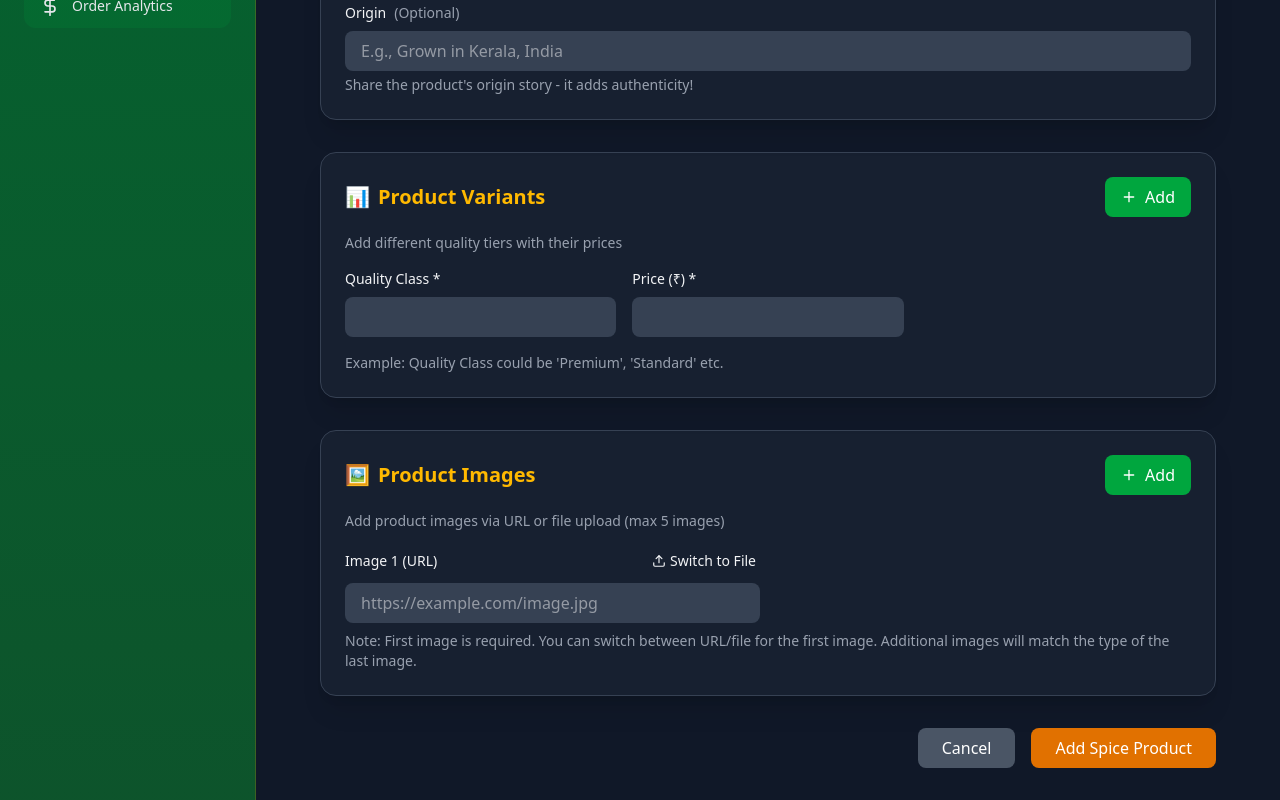
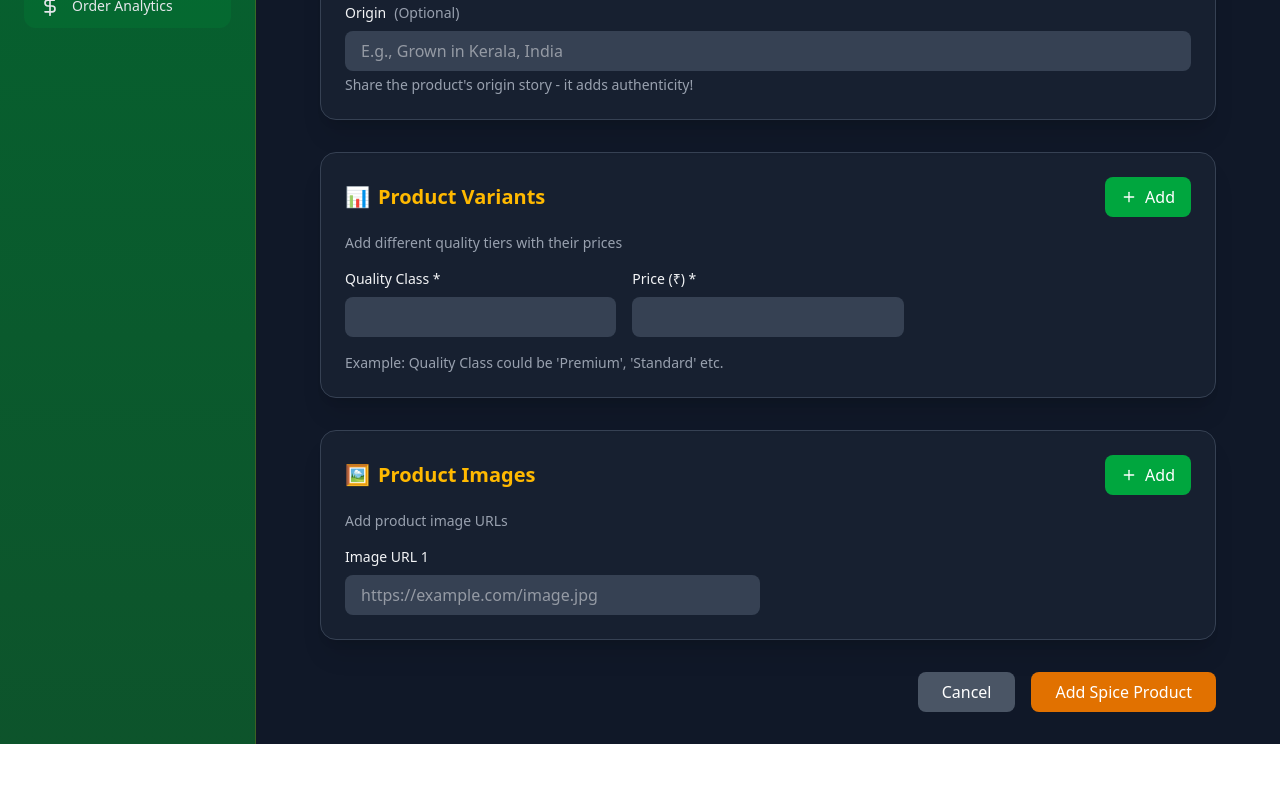
Before and after one commit to nibin-joseph05/spice-shop, a Next.js app in the folder next-frontend/: page /admin/add-spice in a window 1280 px wide. Shown: the part 554-1354 px from the top of the page. After the commit the page ends 1298 px from the top, so only its background shows below. Built offline with nearby package versions, Linux system fonts and the light colour scheme.

Commit message:
removed local link to uplaod spice image

```diff
--- a/next-frontend/src/app/admin/add-spice/page.js
+++ b/next-frontend/src/app/admin/add-spice/page.js
@@ -20,7 +20,7 @@ export default function AddSpicePage() {
     origin: "",
     isAvailable: true,
     variants: [{ qualityClass: "", price: "" }],
-    images: [{ type: "url", value: "" }]
+    images: [""]
   });
   const [errors, setErrors] = useState({});
   const [isSubmitting, setIsSubmitting] = useState(false);
@@ -79,29 +79,18 @@ export default function AddSpicePage() {
     setFormData(prev => ({ ...prev, variants: newVariants }));
   };
 
-  const handleImageChange = (index, type, value) => {
+  const handleImageChange = (index, value) => {
       const newImages = [...formData.images];
-    newImages[index] = { type, value };
+      newImages[index] = value;
       setFormData(prev => ({ ...prev, images: newImages }));
   };
 
   // app/admin/add-spice/page.js
   const addImage = () => {
-    setFormData(prev => {
-      const lastImageType = prev.images.length > 0
-        ? prev.images[prev.images.length - 1].type
-        : "url";
-      return {
+      setFormData(prev => ({
           ...prev,
-        images: [
-          ...prev.images,
-          {
-            type: lastImageType,
-            value: lastImageType === "url" ? "" : null
-          }
-        ]
-      };
-    });
+          images: [...prev.images, ""]
+      }));
   };
 
   const removeImage = (index) => {
@@ -133,11 +122,9 @@ export default function AddSpicePage() {
       const imageUrls = [];
       const files = [];
 
-      formData.images.forEach(image => {
-        if (image.type === "url" && image.value.trim()) {
-          imageUrls.push(image.value);
-        } else if (image.type === "file" && image.value) {
-          files.push(image.value);
+      formData.images.forEach((url, index) => {
+          if (url && !isValidUrl(url)) {
+              newErrors[`image-${index}`] = "Invalid URL format";
           }
       });
 
@@ -151,7 +138,7 @@ export default function AddSpicePage() {
           qualityClass: v.qualityClass,
           price: parseFloat(v.price)
         })),
-        imageUrls
+        imageUrls: formData.images.filter(url => url.trim() !== "")
       };
 
       payload.append("spice", JSON.stringify(spiceData));
@@ -357,15 +344,14 @@ export default function AddSpicePage() {
                 darkMode={darkMode}
                 icon="🖼️"
                 onAdd={addImage}
-              helpText="Add product images via URL or file upload (max 5 images)"
+                helpText="Add product image URLs"
             >
                 <div className="grid grid-cols-1 md:grid-cols-2 gap-4">
-                {formData.images.map((image, index) => (
+                    {formData.images.map((url, index) => (
                         <ImageInput
-                    key={`image-${index}-${image.type}`}
+                            key={index}
                             index={index}
-                    type={image.type}
-                    value={image.value}
+                            value={url}
                             onChange={handleImageChange}
                             onRemove={removeImage}
                             darkMode={darkMode}
@@ -374,10 +360,6 @@ export default function AddSpicePage() {
                         />
                     ))}
                 </div>
-              <p className="text-sm text-gray-400 mt-2">
-                Note: First image is required. You can switch between URL/file for the first image.
-                Additional images will match the type of the last image.
-              </p>
             </FormSection>
 
             <FormActions
--- a/next-frontend/src/components/admin/add-spice/ImageInput.js
+++ b/next-frontend/src/components/admin/add-spice/ImageInput.js
@@ -1,10 +1,7 @@
-// components/admin/add-spice/ImageInput.js
-import { useRef, useEffect } from "react";
-import { FiX, FiLink, FiUpload } from "react-icons/fi";
+import { FiX } from "react-icons/fi";
 
 export const ImageInput = ({
     index,
-  type,
     value,
     onChange,
     onRemove,
@@ -12,82 +9,33 @@ export const ImageInput = ({
     error,
     isFirst
 }) => {
-  const fileInputRef = useRef(null);
-  const urlInputRef = useRef(null);
-
-  useEffect(() => {
-    if (type === "url") {
-      if (fileInputRef.current) fileInputRef.current.value = "";
-      urlInputRef.current.value = value || "";
-    } else {
-      if (urlInputRef.current) urlInputRef.current.value = "";
-    }
-  }, [type, value]);
-
-  const toggleType = () => {
-    const newType = type === "url" ? "file" : "url";
-    onChange(index, newType, newType === "url" ? "" : null);
-  };
-
-  const handleFileChange = (e) => {
-    onChange(index, "file", e.target.files?.[0] || null);
-  };
-
-  const handleUrlChange = (e) => {
-    onChange(index, "url", e.target.value);
-  };
-
     return (
         <div className="relative group">
             <div className="flex justify-between items-center mb-2">
                 <label className="block text-sm font-medium">
-          Image {index + 1} ({type === "url" ? "URL" : "File"})
+                    Image URL {index + 1}
                 </label>
-        {isFirst && (
+                {!isFirst && (
                     <button
                         type="button"
-            onClick={toggleType}
+                        onClick={() => onRemove(index)}
                         className="text-sm flex items-center gap-1 p-1 hover:bg-gray-700/20 rounded"
                     >
-            {type === "url" ? <FiUpload /> : <FiLink />}
-            Switch to {type === "url" ? "File" : "URL"}
+                        Remove
                     </button>
                 )}
             </div>
 
             <div className="flex gap-2">
-        {type === "url" ? (
                 <input
-            ref={urlInputRef}
                     type="url"
                     className={`w-full px-4 py-2 rounded-lg ${
                         darkMode ? "bg-gray-700 border-gray-600" : "bg-gray-100 border-gray-300"
                     } ${error ? "border-red-500" : ""}`}
-            defaultValue={value || ""}
-            onChange={handleUrlChange}
+                    value={value || ""}
+                    onChange={(e) => onChange(index, e.target.value)}
                     placeholder="https://example.com/image.jpg"
                 />
-        ) : (
-          <input
-            ref={fileInputRef}
-            type="file"
-            accept="image/jpeg, image/png"
-            className={`w-full px-4 py-2 rounded-lg ${
-              darkMode ? "bg-gray-700 border-gray-600" : "bg-gray-100 border-gray-300"
-            } ${error ? "border-red-500" : ""}`}
-            onChange={handleFileChange}
-          />
-        )}
-
-        {!isFirst && (
-          <button
-            type="button"
-            onClick={() => onRemove(index)}
-            className="px-3 bg-red-600/80 hover:bg-red-700 text-white rounded-lg transition-all"
-          >
-            <FiX />
-          </button>
-        )}
             </div>
 
             {error && <p className="mt-1 text-sm text-red-500">{error}</p>}
```
Also changed, not shown: 1 other file (tests, documents, lock files or other folders). Lines whose indentation alone changed are shown as unchanged.
